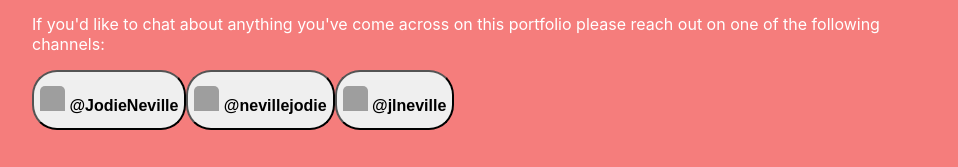
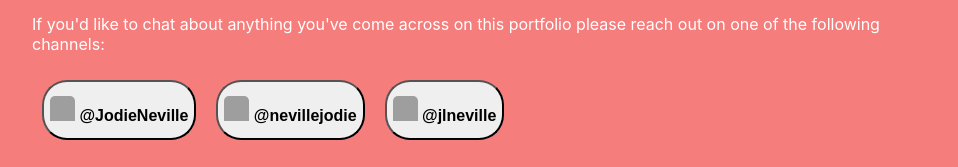
Before and after one commit to nevillejodie/JodieNeville, a React (Create React App) app: page / in a window 1280 px wide. Shown: the part 1802-1969 px from the top of the page, without its empty margins (160-1118 px from the left). Built offline with nearby package versions, Linux system fonts and the light colour scheme; grey boxes are pictures that could not be loaded.

Commit message:
space between btns

```diff
--- a/src/Components/Contact/contact.module.css
+++ b/src/Components/Contact/contact.module.css
@@ -5,6 +5,7 @@
         border-radius: 25px;
         height: 60px;
         color: black;
+        margin: 10px
       }
 
       .btn:hover {
```
